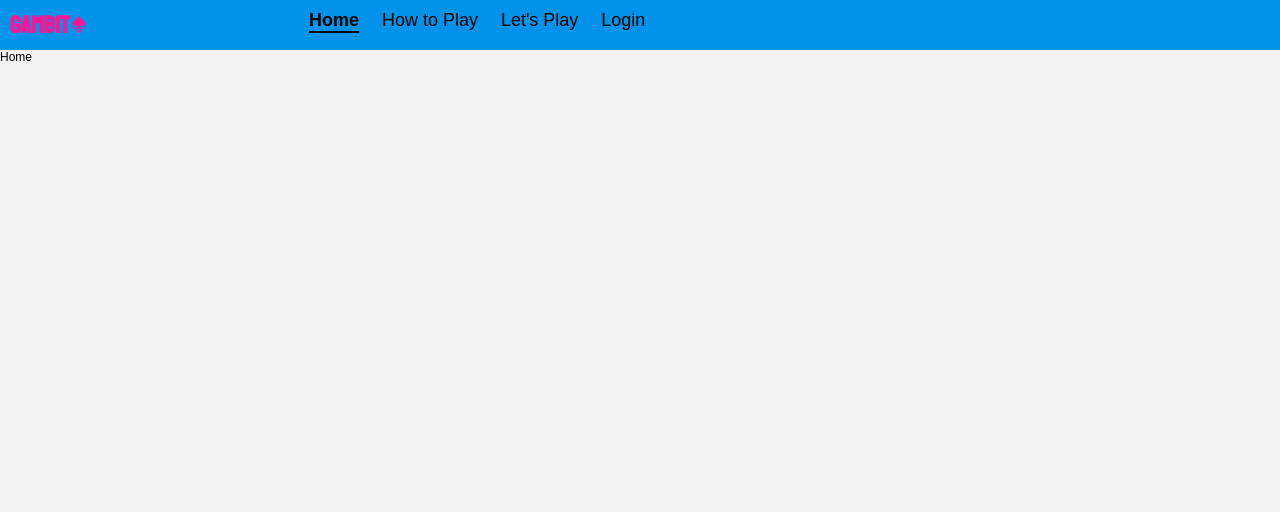
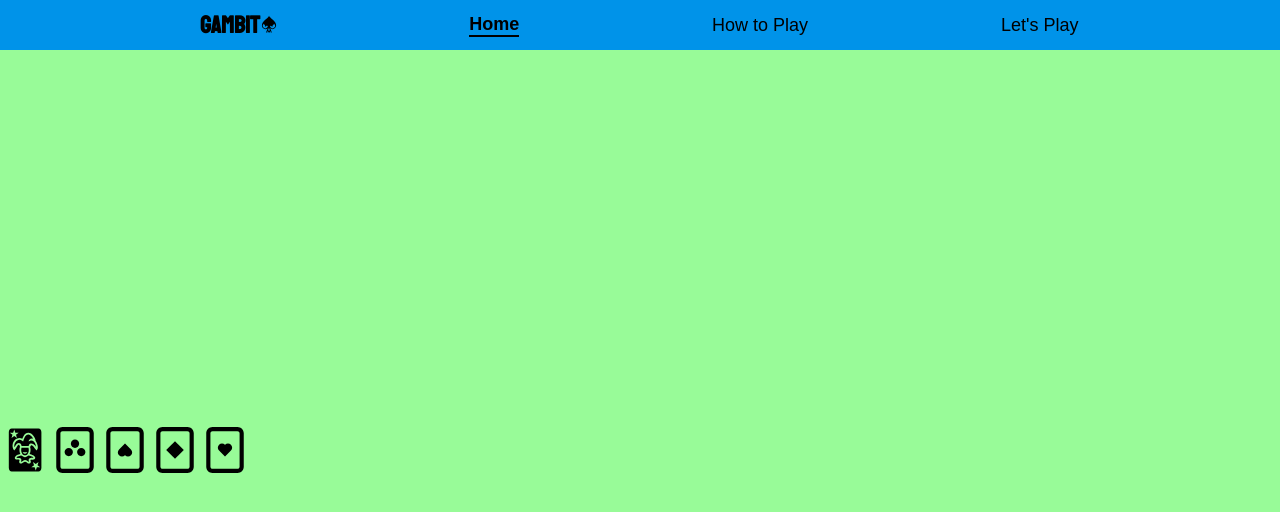
Before and after one commit to chrisvsanchez/GAMBIT, a React (Create React App) app: page / in a window 1280 px wide. Shown: the top 512 px of the page. Built offline with nearby package versions, Linux system fonts and the light colour scheme.

Commit message:
styling home

```diff
--- a/src/Components/Home.js
+++ b/src/Components/Home.js
@@ -1,7 +1,35 @@
 import React from "react";
-
+import styled from "styled-components/macro";
+import { GiCardJoker } from "react-icons/gi";
+import {
+  CgCardSpades,
+  CgCardDiamonds,
+  CgCardHearts,
+  CgCardClubs,
+} from "react-icons/cg";
 const Home = () => {
-  return <div>Home</div>;
+  return (
+    <HomeWrapper>
+      <landingContainer>
+        <GiCardJoker size={50} />
+        <CgCardClubs size={50} />
+        <CgCardSpades size={50} />
+        <CgCardDiamonds size={50} />
+        <CgCardHearts size={50} />
+      </landingContainer>
+    </HomeWrapper>
+  );
 };
 
 export default Home;
+const HomeWrapper = styled.div`
+  display: flex;
+  background-color: palegreen;
+  height: 100%;
+`;
+const landingContainer = styled.div`
+  display: flex;
+  flex-direction: column;
+
+  background-color: peachpuff;
+`;
--- a/src/Components/NavBar.js
+++ b/src/Components/NavBar.js
@@ -8,8 +8,10 @@ const NavBar = ({ Home, HowToPlay, WarBoard }) => {
       <ULWrapper>
         <AppTitle>
           <NavLink to="/" exact>
+            {/* <li> */}
             GAMBIT
             <GiSpadeSkull size={"1rem"} />
+            {/* </li> */}
           </NavLink>
         </AppTitle>
 
@@ -22,9 +24,9 @@ const NavBar = ({ Home, HowToPlay, WarBoard }) => {
         <NavLink to="/lets-play-war!" activeClassName="current" exact>
           <li>Let's Play</li>
         </NavLink>
-        <NavLink to="/login" activeClassName="current" exact>
+        {/* <NavLink to="/login" activeClassName="current" exact>
           <li>Login</li>
-        </NavLink>
+        </NavLink> */}
       </ULWrapper>
     </Wrapper>
   );
@@ -32,28 +34,38 @@ const NavBar = ({ Home, HowToPlay, WarBoard }) => {
 
 export default NavBar;
 const Wrapper = styled.div`
-  flex: 1;
+  /* flex: 1 1 50px; */
+  display: flex;
+  width: 100%;
+  /* justify-content: space-between; */
+  /* align-items: center; */
+  height: auto;
+  /* background-color: lavender; */
+  /* border: solid 5px black; */
+`;
+const ULWrapper = styled.ul`
+  /* height: 50px; */
+  font-family: "Montserrat", sans-serif;
+  display: flex;
   justify-content: space-evenly;
   align-items: center;
-  height: 50px;
-  /* background-color: lavender; */
-`;
-const ULWrapper = styled.ul`
-  font-family: "Montserrat", sans-serif;
-  display: flex;
+  /* border: solid green 4px; */
+  background-color: #0093e9;
+  height: auto;
+  width: inherit;
+  padding: 10px;
 
-  background-color: #0093e9;
-  height: inherit;
-
+  /* border: solid black 5px; */
   a {
     text-decoration: none;
     height: auto;
-    padding: 10px;
+    /* padding: 10px; */
     color: black;
     &:hover {
       color: deeppink;
     }
   }
+
   li {
     color: black;
     margin: 0 0.08rem;
@@ -74,7 +86,7 @@ const ULWrapper = styled.ul`
 const AppTitle = styled.h1`
   color: black;
   font-family: "Staatliches", cursive;
-  padding: 0 200px 0 0;
-  align-self: center;
+  /* padding: 0 00px 0 0; */
+  align-self: flex-start;
   height: auto;
 `;
```
